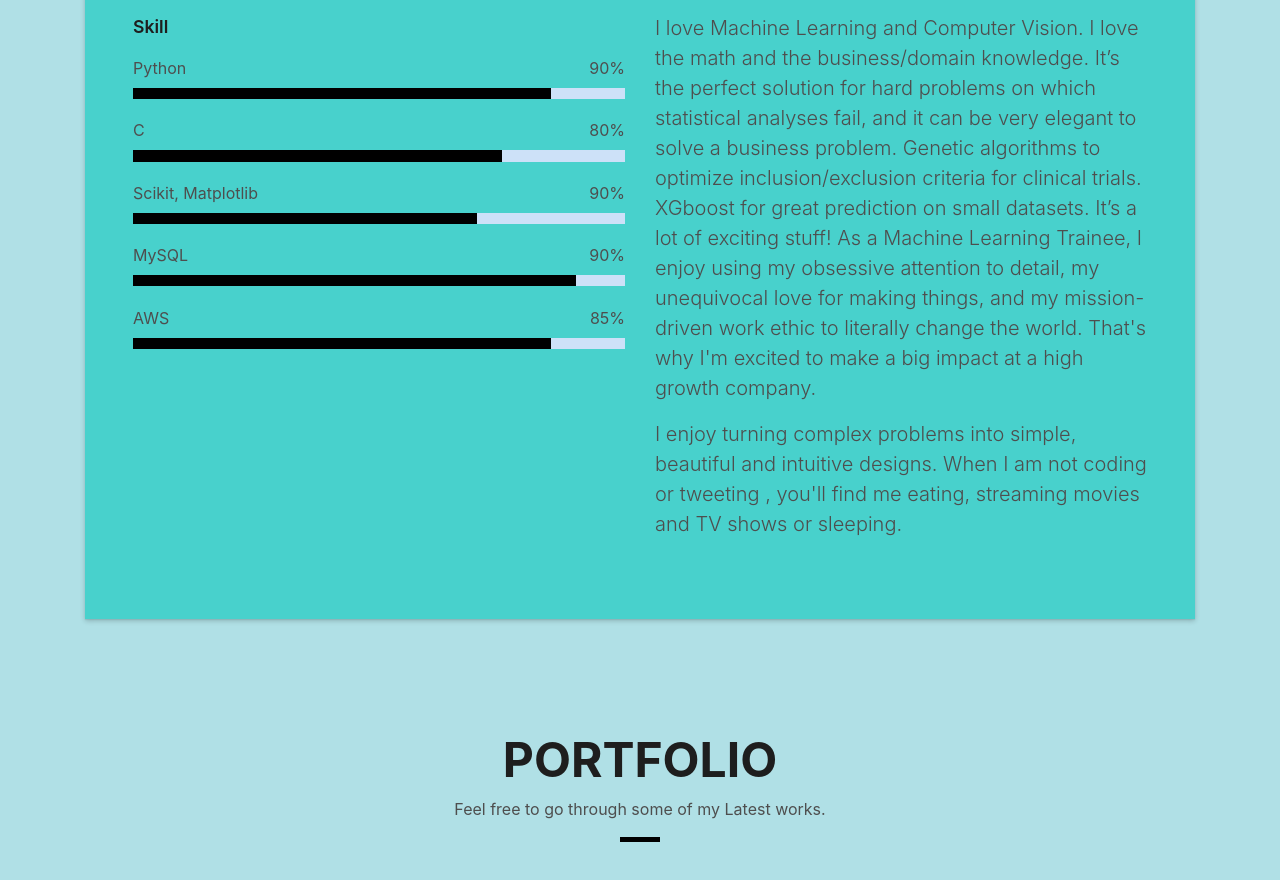
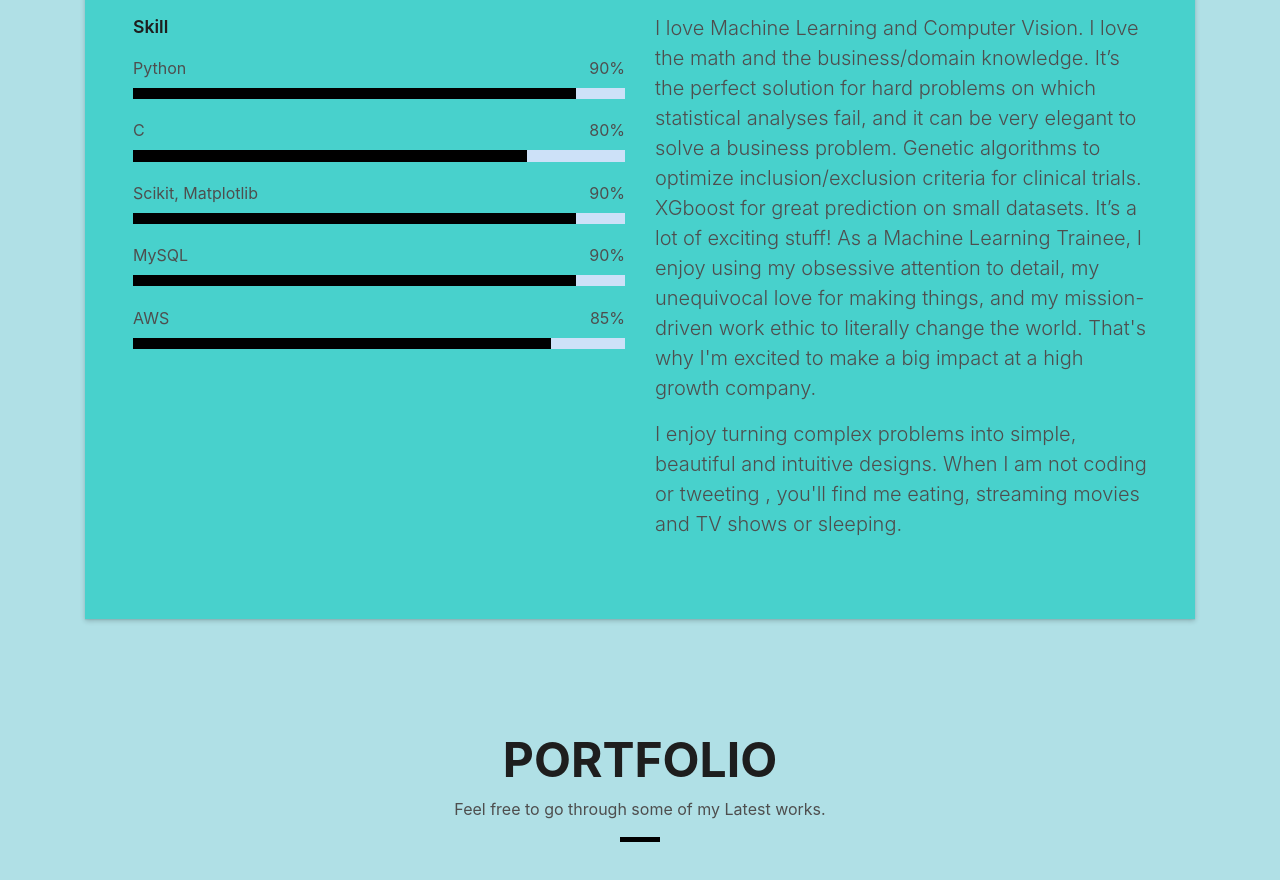
Before and after one commit to rishawsingh/cv, a plain HTML site: page index.html in a window 1280 px wide. Shown: the part 1183-2063 px from the top of the page. Drawn offline with Linux system fonts and the light colour scheme; files whose address does not match are found by name.

Commit message:
update index.html

```diff
--- a/index.html
+++ b/index.html
@@ -100,15 +100,15 @@
                   <p class="title-s">Skill</p>
                   <span>Python</span> <span class="pull-right">90%</span>
                   <div class="progress">
-                    <div class="progress-bar" role="progressbar" style="width: 85%;" aria-valuenow="85" aria-valuemin="0" aria-valuemax="100"></div>
+                    <div class="progress-bar" role="progressbar" style="width:90%;" aria-valuenow="85" aria-valuemin="0" aria-valuemax="100"></div>
                   </div>
                   <span>C</span> <span class="pull-right">80%</span>
                   <div class="progress">
-                    <div class="progress-bar" role="progressbar" style="width: 75%" aria-valuenow="75" aria-valuemin="0" aria-valuemax="100"></div>
+                    <div class="progress-bar" role="progressbar" style="width: 80%" aria-valuenow="75" aria-valuemin="0" aria-valuemax="100"></div>
                   </div>
                   <span>Scikit, Matplotlib</span> <span class="pull-right">90%</span>
                   <div class="progress">
-                    <div class="progress-bar" role="progressbar" style="width: 70%" aria-valuenow="70" aria-valuemin="0" aria-valuemax="100"></div>
+                    <div class="progress-bar" role="progressbar" style="width: 90%" aria-valuenow="70" aria-valuemin="0" aria-valuemax="100"></div>
                   </div>
                   <span>MySQL</span> <span class="pull-right">90%</span>
                   <div class="progress">
```
